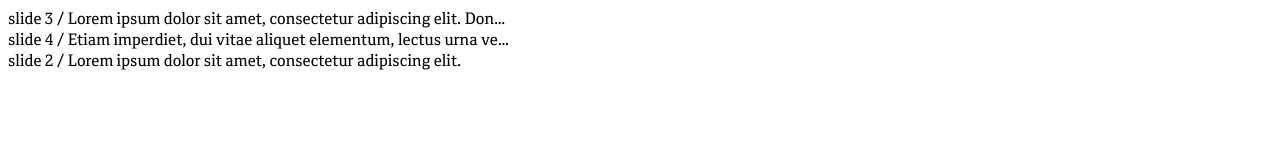
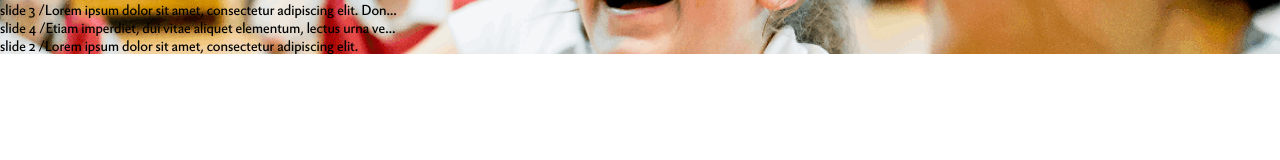
Before and after one commit to ClaudiaPaun/InteractiveSchools, a website: page index.html in a window 1280 px wide. Drawn offline with nearby package versions, Linux system fonts and the light colour scheme; files whose address does not match are found by name.

Commit message:
set global css style

```diff
--- a/css/_variables.scss
+++ b/css/_variables.scss
@@ -1 +1,28 @@
+// fonts
+$primaryFont: "BerlingT", Arial, sans-serif;
+$secondaryFont: "CordaleCorp", Arial, sans-serif;
+
+
+// colors
 $bodyColor: #ffffff;
+$black: #000000;
+$primary: #B3995D;
+$secondary: #002664;
+$light: #9A9B9C;
+$dark: #001332;
+
+// font size
+$bodySize: 14px;
+$fs-1: 90px;
+$fs-2: 80px;
+$fs-3: 50px;
+$fs-4: 40px;
+$fs-5: 28px;
+$display-1: 18px;
+
+// mixin
+@mixin backgroundImage($position: center center) {
+    background-repeat: no-repeat;
+    background-size: cover;
+    background-position: $position;
+}
--- a/css/style.scss
+++ b/css/style.scss
@@ -7,9 +7,23 @@
   src: url("../fonts/CordaleCorp-Regular.woff") format("woff"),
 }
 
+@font-face {
+  font-family: "BerlingT";
+  src: url("../fonts/BerlingNovaSans-Regular.ttf");
+  src: url("../fonts/BerlingNovaSans-Regular.woff") format("woff"),
+}
+
 body {
   background-color: $bodyColor;
   width: 100%;
   overflow-x: hidden;
-  font-family: 'CordaleCorp';
+  font-family: $primaryFont;
+  font-size: $bodySize;
+  margin: 0;
 }
+
+// The Hero Area
+.section-hero-banner {
+  background-image: url('../images/TheHeroArea.png');
+  @include backgroundImage;
+}
--- a/js/index.js
+++ b/js/index.js
@@ -6,7 +6,7 @@ let marketing = {
         let itemsMarketing = ""
         const truncateContent = (string = '', maxLength = 50) => string.length > maxLength ? `${string.substring(0, maxLength)}…`: string
         marketingItems.forEach(item => {
-            itemsMarketing += "<div class='content_slide-marketing'>" + truncateContent(item.title) + " / " + truncateContent(item.description, 60) + "</div>";
+            itemsMarketing += "<div class='content_slide-marketing'>" + truncateContent(item.title) + " /" + truncateContent(item.description, 60) + "</div>";
         })
 
         document.getElementById('marketingCarousel').innerHTML = itemsMarketing
```
Also changed, not shown: index.html (+3 -0 lines), css/style.css, fonts/BerlingNovaSans-Regular.ttf (added), fonts/BerlingNovaSans-Regular.woff (added), 1 other file.
